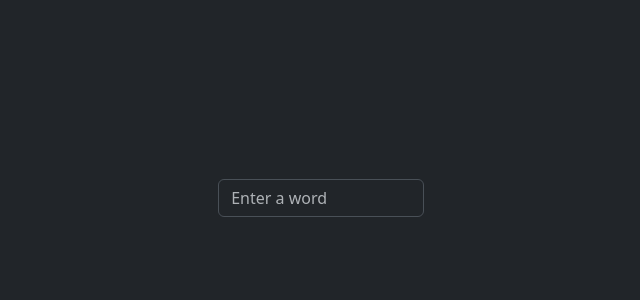
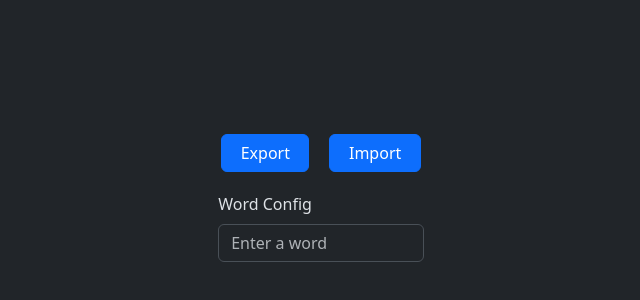
Before and after one commit to clifordjoshy/gregory_ii, a React (Create React App) app: page /control in a window 1280 px wide. Shown: the part 202-502 px from the top of the page, without its empty margins (319-959 px from the left). Built offline with nearby package versions, Linux system fonts and the light colour scheme.

Commit message:
feat: add import export

```diff
--- a/src/ControlPanel.js
+++ b/src/ControlPanel.js
@@ -1,4 +1,4 @@
-import { useEffect, useState } from "react";
+import { useEffect, useRef, useState } from "react";
 import words from "./words.json";
 import Form from "react-bootstrap/Form";
 import Card from "react-bootstrap/Card";
@@ -54,9 +54,6 @@ const ControlPanel = () => {
     const forgottenWords = JSON.parse(
       localStorage.getItem("forgotten") || "[]"
     );
-    console.log(completedWords);
-    console.log(confusedWords);
-    console.log(forgottenWords);
 
     setCurrentWordStatus({
       completed: !!completedWords.find((w) => w === currentWord),
@@ -85,6 +82,48 @@ const ControlPanel = () => {
     });
   };
 
+  const onExport = () => {
+    const content = {
+      completed: JSON.parse(localStorage.getItem("completed") || "[]"),
+      confused: JSON.parse(localStorage.getItem("confused") || "[]"),
+      forgotten: JSON.parse(localStorage.getItem("forgotten") || "[]"),
+    };
+
+    const contentText = JSON.stringify(content);
+
+    var element = document.createElement("a");
+    element.setAttribute(
+      "href",
+      "data:text/plain;charset=utf-8," + encodeURIComponent(contentText)
+    );
+    element.setAttribute("download", "words.txt");
+
+    element.style.display = "none";
+    document.body.appendChild(element);
+
+    element.click();
+
+    document.body.removeChild(element);
+  };
+
+  const inputFile = useRef(null);
+  const onImport = (file) => {
+    if (!file) return;
+
+    const reader = new FileReader();
+    reader.onload = (e) => {
+      const { completed, confused, forgotten } = JSON.parse(reader.result);
+
+      console.log(completed);
+      localStorage.setItem("confused", JSON.stringify(confused));
+      localStorage.setItem("forgotten", JSON.stringify(forgotten));
+      localStorage.setItem("completed", JSON.stringify(completed));
+      alert("success");
+    };
+
+    reader.readAsText(file);
+  };
+
   return (
     <div
       style={{
@@ -106,6 +145,37 @@ const ControlPanel = () => {
           maxWidth: "30em",
         }}
       >
+        <div
+          style={{
+            display: "flex",
+            width: "100%",
+            gap: "20px",
+            padding: "0 3px",
+          }}
+        >
+          <Button style={{ flexGrow: 1 }} onClick={onExport}>
+            Export
+          </Button>
+          <Button
+            style={{ flexGrow: 1 }}
+            onClick={() => inputFile.current.click()}
+          >
+            Import
+          </Button>
+
+          <input
+            type="file"
+            id="file"
+            accept=".txt"
+            ref={inputFile}
+            style={{ display: "none" }}
+            onChange={(event) => onImport(event.target.files[0])}
+          />
+        </div>
+
+        <Form.Group>
+          <Form.Label>Word Config</Form.Label>
+
           <Form.Control
             type="text"
             onChange={onWordUpdate}
@@ -135,6 +205,7 @@ const ControlPanel = () => {
               />
             </Card>
           )}
+        </Form.Group>
       </div>
     </div>
   );
```
Lines whose indentation alone changed are shown as unchanged.
